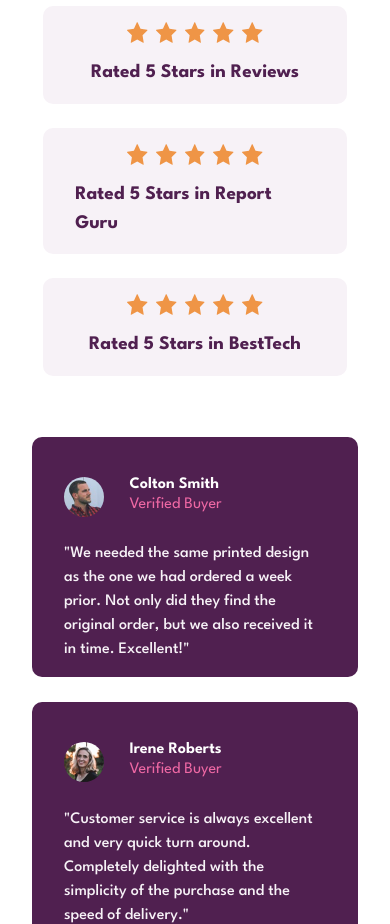
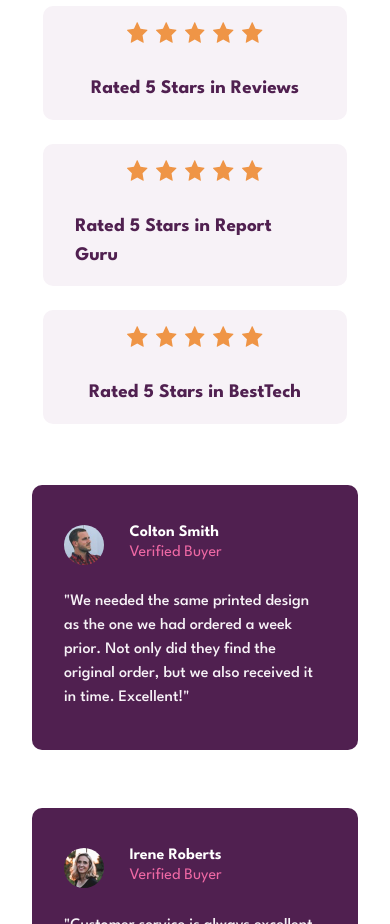
Before and after one commit to ChimiRinzin-HWR/SocialProofSection, a plain HTML site: page index.html in a window 390 px wide. Shown: the part 480-1404 px from the top of the page. Drawn offline with Linux system fonts and the light colour scheme.

Commit message:
learned commit

```diff
--- a/index.css
+++ b/index.css
@@ -12,7 +12,10 @@
     src: url(./LeagueSpartan-VariableFont_wght.ttf);
 }
 html, body{
-    height: 100%;
+    display: flex;
+    flex-direction: column;
+    align-items: center;
+    justify-content: center;
     font-family: 'league';
 }
 main{
@@ -80,13 +83,14 @@ main{
     padding: 4rem 0 0;
     justify-content: space-between;
     height: 100%;
+    gap: 2rem;
 }
 .review{
     padding: 2.5rem 2rem;
     background-color: var(--VeryDarkMagenta);
     color: white;
     max-width: 22.3rem;
-    max-height: 15rem;
+    height: 100%;
     justify-content:space-between;
     border-radius: 10px;
     p{
@@ -147,7 +151,7 @@ main{
     .rating{
         margin: 1.5rem 0.7rem;
         flex-direction: column;
-        gap: 1rem;
+        gap: 2rem;
         p{
             font-size: 1.2rem;
         }
```
